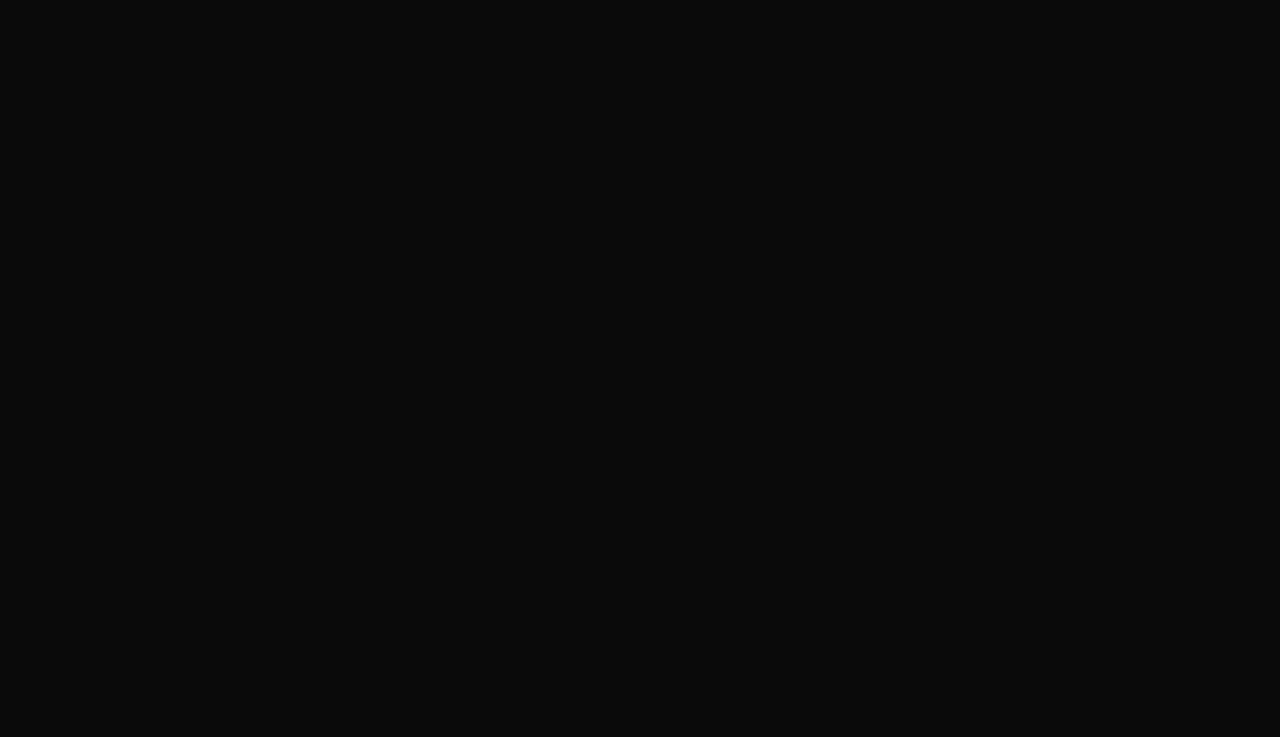
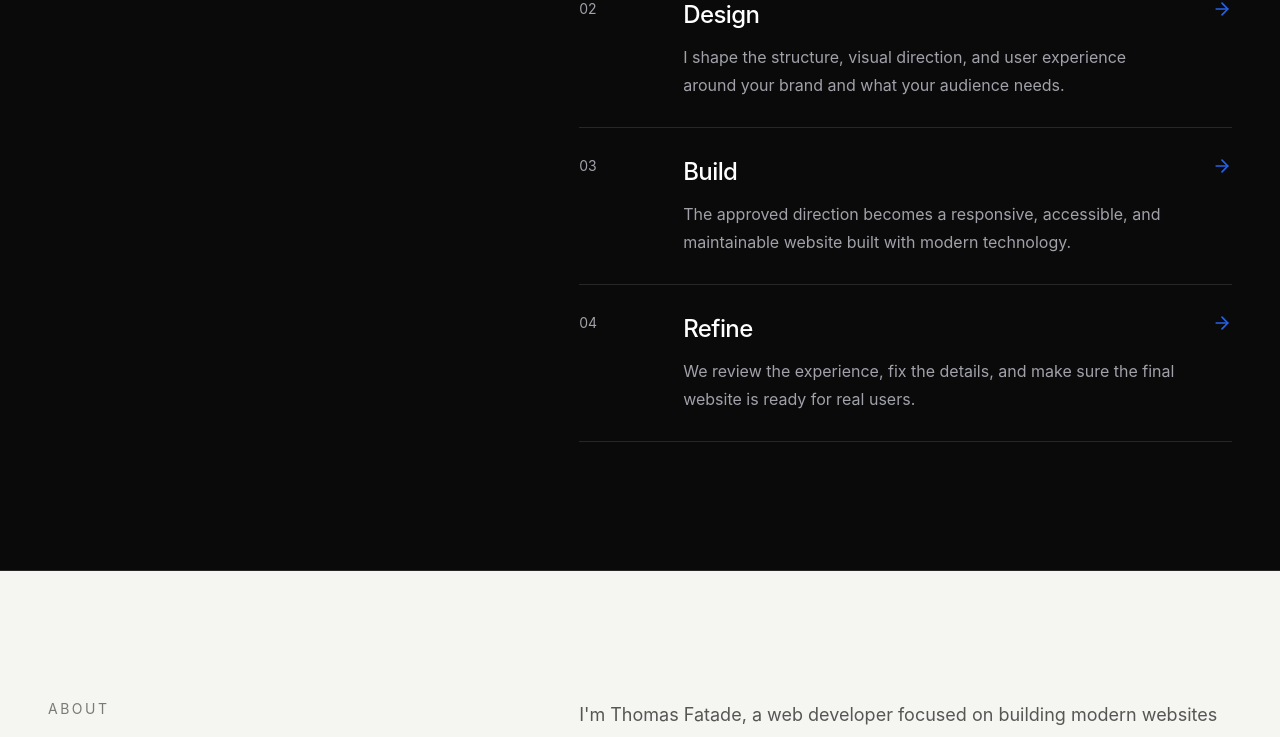
Before and after one commit to Thomas302-star/Thomas-portfolio, a Next.js app: page / in a window 1280 px wide. Shown: the part 3495-4232 px from the top of the page. Before the commit the page ends 3179 px from the top, so only its background shows below. Built offline with nearby package versions, Linux system fonts and the light colour scheme.

Commit message:
feat: add process and about sections

```diff
--- a/app/page.tsx
+++ b/app/page.tsx
@@ -1,4 +1,6 @@
+import { AboutSection } from "@/components/sections/about-section";
 import { HeroSection } from "@/components/sections/hero-section";
+import { ProcessSection } from "@/components/sections/process-section";
 import { SelectedWork } from "@/components/sections/selected-work";
 import { ServicesSection } from "@/components/sections/services-section";
 
@@ -8,6 +10,8 @@ export default function Home() {
       <HeroSection />
       <SelectedWork />
       <ServicesSection />
+      <ProcessSection />
+      <AboutSection />
     </main>
   );
 }
```
